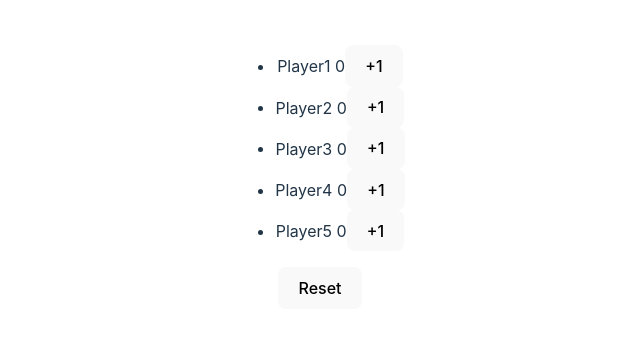
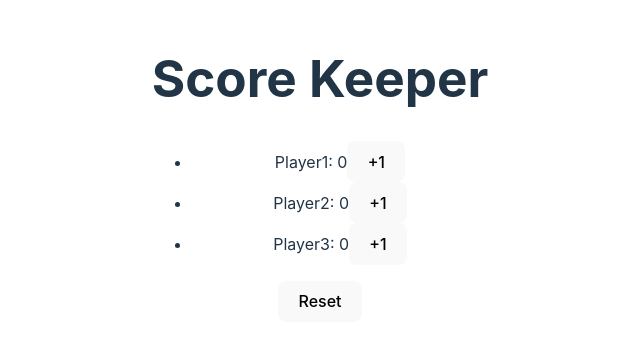
Before and after one commit to Tally2014/React-state-demo, a React (Vite) app: page / in a window 1280 px wide. Shown: the part 231-576 px from the top of the page, without its empty margins (320-960 px from the left). Built offline with nearby package versions, Linux system fonts and the light colour scheme.

Commit message:
648. Score Keeper Exercise Colt Solution

```diff
--- a/src/App.jsx
+++ b/src/App.jsx
@@ -3,6 +3,7 @@
 import Scorekeeper from './Scorekeeper'
 import EmojisClicker from './EmojisClicker'
 import ScoreKeeperExercise from './ScoreKeeperExercise'
+import ScoreKeeperColt from './ScoreKeeperColt'
 
 function App() {
   return (
@@ -10,7 +11,8 @@
      {/*<Counter/>*/}
       {/*<Scorekeeper/>*/}
       {/*<EmojisClicker/>*/}
-      <ScoreKeeperExercise numPlayers={5} target={3}/>
+      {/*<ScoreKeeperExercise numPlayers={5} target={3}/>*/}
+      <ScoreKeeperColt/>
     </>
   )
 }
--- /dev/null
+++ b/src/ScoreKeeperColt.jsx
@@ -0,0 +1,38 @@
+import {useState} from 'react'
+
+export default function ScoreKeeperColt({numPlayers=3,target=5}) {
+    const [scores, setScores] = useState(new Array(numPlayers).fill(0));
+    /*const incrementScore = (idx) =>{
+        setScores((prevScores) =>{
+            const copy = [...prevScores];
+            copy[idx] += 1;
+            return copy;
+        })
+    }*/
+
+    const incrementScore = (idx) =>{
+        setScores((prevScores) =>{
+            return prevScores.map((score, i) =>{
+                if (i === idx) return score + 1;
+                return score;
+            })
+        })
+    }
+
+    const reset = () => {
+        setScores(new Array(numPlayers).fill(0));
+    }
+  return (
+    <div>
+        <h1>Score Keeper</h1>
+        <ul>
+            {scores.map((score,idx) =>{
+                return <li key={idx}>Player{idx +1}: {score}
+                <button onClick={() => incrementScore(idx)} >+1</button>
+                {score >= target && "WINNER!!"}</li>
+            })}
+        </ul>
+        <button onClick={reset}>Reset</button>
+    </div>
+  )
+}
```
